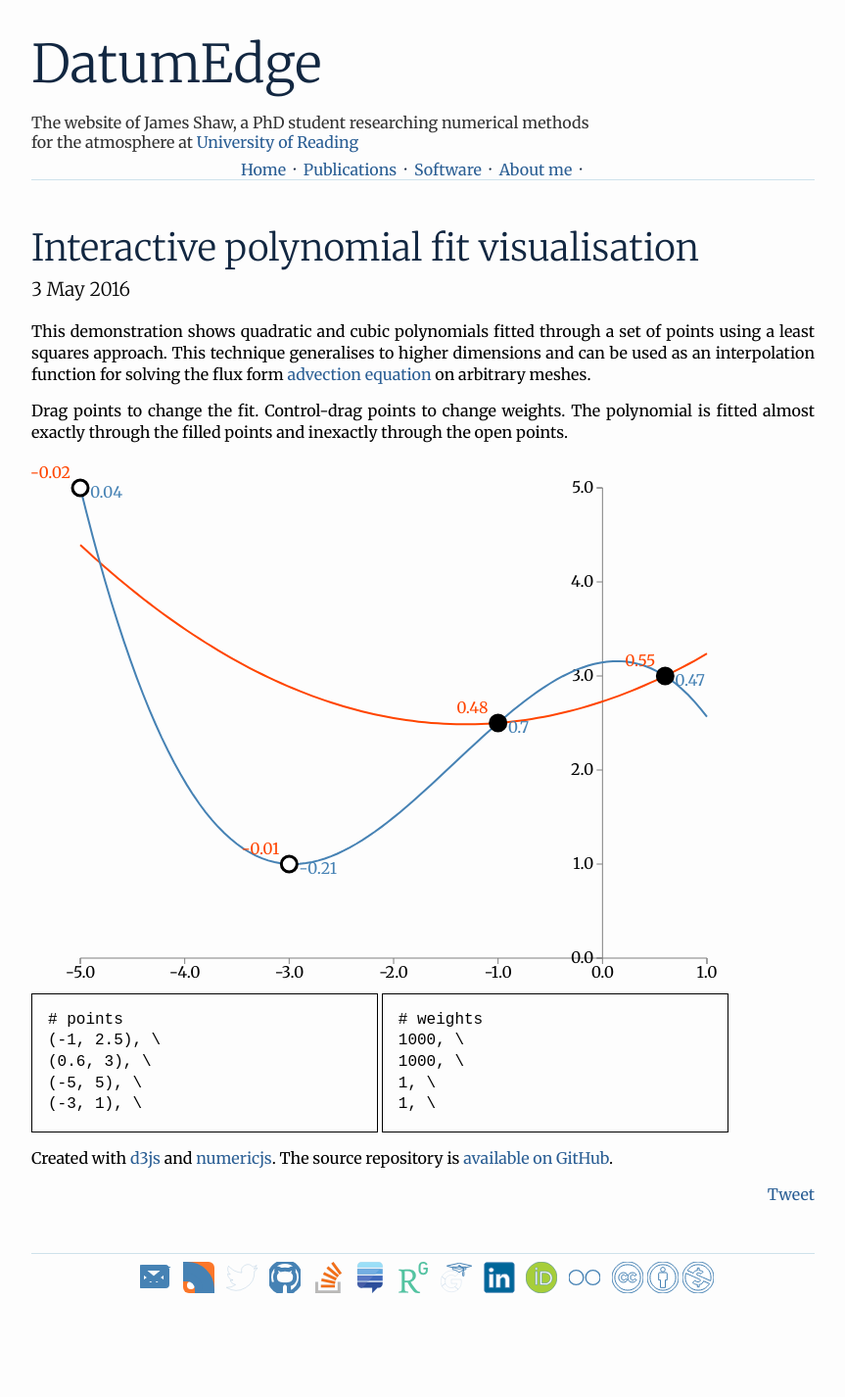
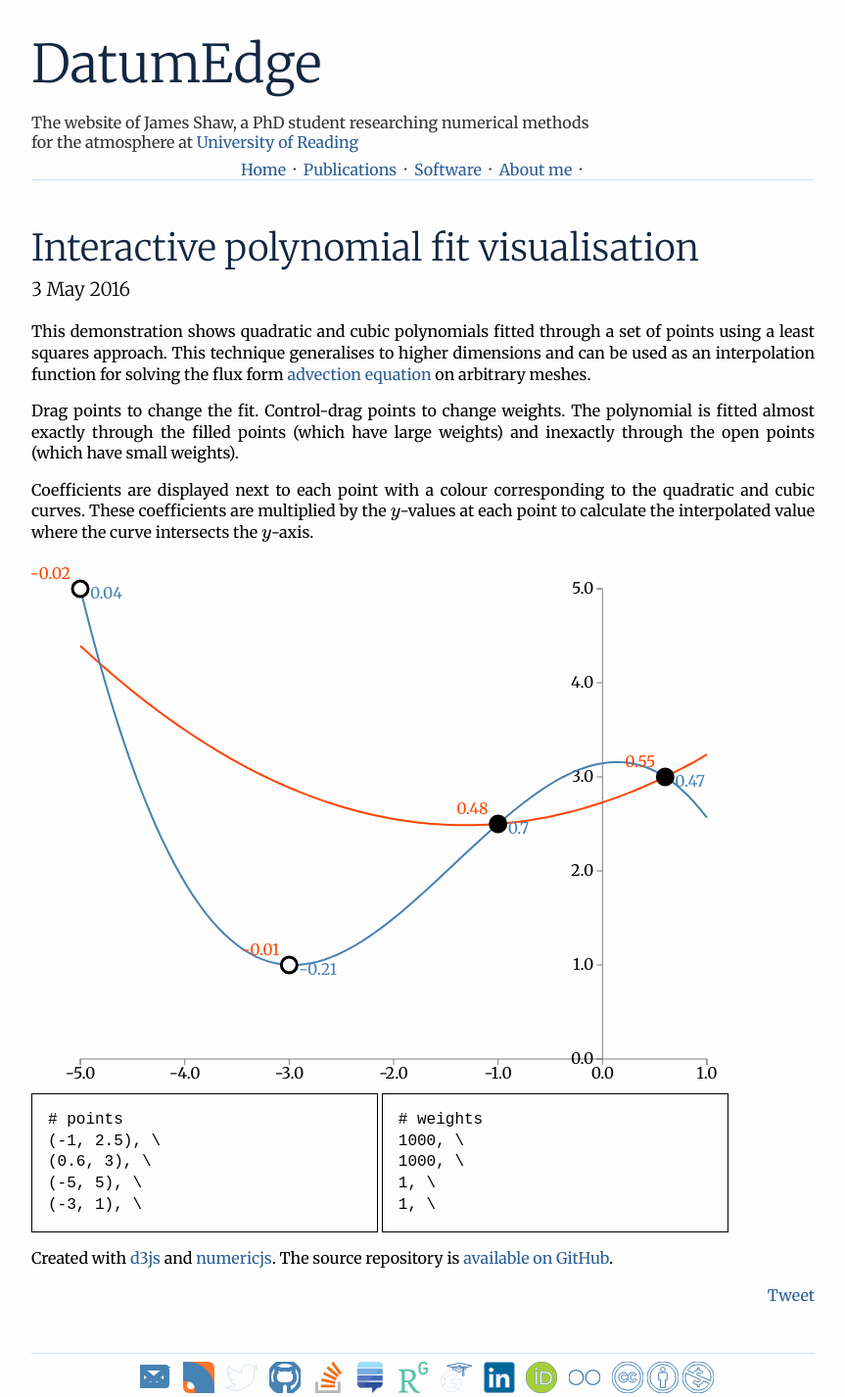
Before and after one commit to hertzsprung/hertzsprung.github.io, a Jekyll site: the page built from _posts/2016-05-03-interactive-polynomial-fit-visualisation.html, in a window 1280 px wide. Shown: the whole page at 98% size, without its empty margins (208-1071 px from the left). Built offline with Jekyll 4.4.1, drawn with Linux system fonts in a browser that asks for light colours; formulas are drawn with MathJax 3; comment, search, counter and statistics services are not loaded; before the commit the page ends 1324 px from its top, so only the background shows below that.

Commit message:
add more discussion of poly fit

```diff
--- a/_posts/2016-05-03-interactive-polynomial-fit-visualisation.html
+++ b/_posts/2016-05-03-interactive-polynomial-fit-visualisation.html
@@ -10,7 +10,10 @@ extra_script:
 ---
 <p>This demonstration shows quadratic and cubic polynomials fitted through a set of points using a least squares approach.  This technique generalises to higher dimensions and can be used as an interpolation function for solving the flux form <a href="https://en.wikipedia.org/wiki/Advection#The_advection_equation">advection equation</a> on arbitrary meshes.</p>
 
-<p>Drag points to change the fit.  Control-drag points to change weights.  The polynomial is fitted almost exactly through the filled points and inexactly through the open points.</p>
+<p>Drag points to change the fit.  Control-drag points to change weights.  The polynomial is fitted almost exactly through the filled points (which have large weights) and inexactly through the open points (which have small weights).</p>
+
+<p>Coefficients are displayed next to each point with a colour corresponding to the quadratic and cubic curves.  These coefficients are multiplied by the \(y\)-values at each point to calculate the interpolated value where the curve intersects the \(y\)-axis.
+
 <div id="graph"></div>
 <div>
   <div id="pointdump"></div>
```
